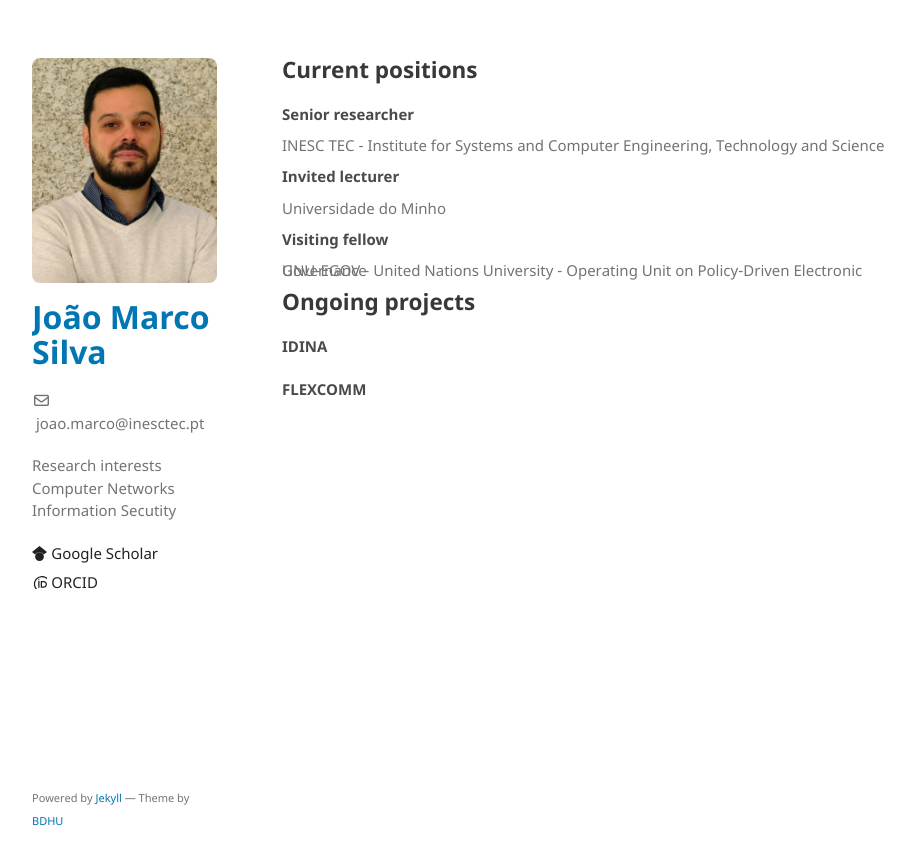
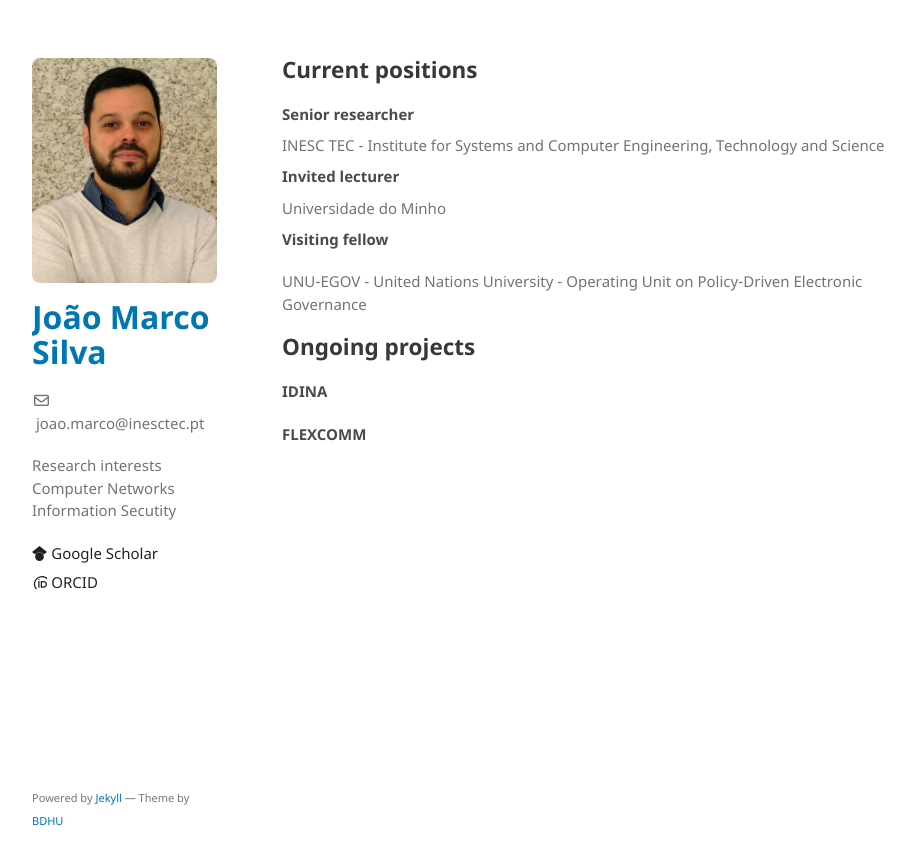
Before and after one commit to jotamarco/jotamarco.github.io, a Jekyll site: the page built from index.md, in a window 1280 px wide. Shown: the top 865 px of the page, without its empty margins (178-1093 px from the left). Built offline with Jekyll 4.4.1, drawn with Linux system fonts in a browser that asks for light colours.

Commit message:
Correção de espaços

```diff
--- a/index.md
+++ b/index.md
@@ -12,9 +12,8 @@ and Science</p>
 <p style="line-height: 0.0;">Universidade do Minho</p>
 
 #### Visiting fellow
-<p style="line-height: 0.0;">UNU-EGOV - United Nations University - Operating Unit on Policy-Driven
-Electronic Governance</p>
-
+UNU-EGOV - United Nations University - Operating Unit on Policy-Driven
+Electronic Governance
 
 ## Ongoing projects
 
```
